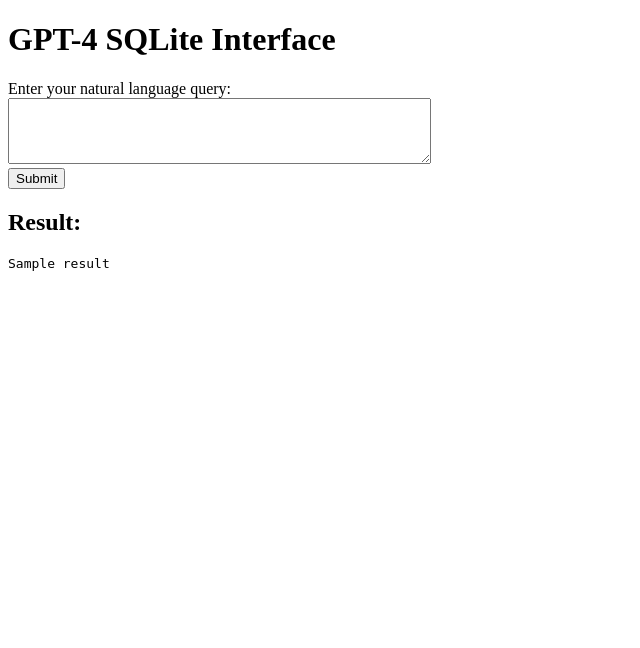
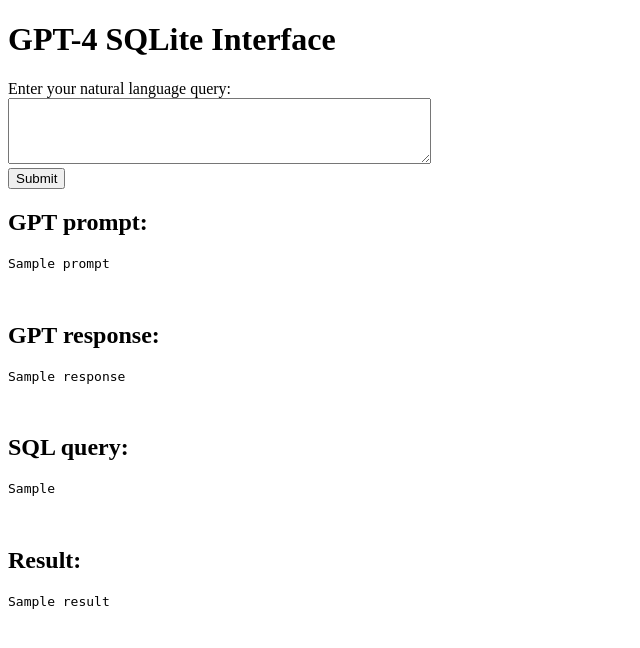
Before and after one commit to matthewgthomas/asylum-gpt, a Flask app: template templates/index.html in a window 1280 px wide. Shown: the top 648 px of the page, without its empty margins (0-640 px from the left). Run offline with Flask 2, Linux system fonts and the light colour scheme; the template is opened without the code that fills it: most values are stand-ins (such as "Sample title", 1, 10 or a date in 2020).

Commit message:
Show prompt, response, SQL query and result

```diff
--- a/app.py
+++ b/app.py
@@ -22,8 +22,8 @@ def index():
     if request.method == 'POST':
         query = request.form['query']
         # Process the query with GPT-4 and SQLite
-        result = process_query(query)
-        return render_template('index.html', result=result)
+        prompt, response, sql_query, result = process_query(query)
+        return render_template('index.html', prompt=prompt, response=response, sql_query=sql_query, result=result)
     return render_template('index.html')
 
 def get_database_schema():
@@ -52,7 +52,7 @@ def process_query(query):
 
     sql_query = response.choices[0].text.strip()
     result = execute_sql(sql_query)
-    return result
+    return prompt, response, sql_query, result
 
 def execute_sql(sql_query):
     try:
--- a/templates/index.html
+++ b/templates/index.html
@@ -12,6 +12,21 @@
         <textarea name="query" id="query" rows="4" cols="50" required></textarea><br>
         <input type="submit" value="Submit">
     </form>
+    {% if prompt %}
+    <h2>GPT prompt:</h2>
+    <pre>{{ prompt }}</pre>
+    {% endif %}
+    <br/>
+    {% if response %}
+    <h2>GPT response:</h2>
+    <pre>{{ response }}</pre>
+    {% endif %}
+    <br/>
+    {% if sql_query %}
+    <h2>SQL query:</h2>
+    <pre>{{ sql_query }}</pre>
+    {% endif %}
+    <br/>
     {% if result %}
     <h2>Result:</h2>
     <pre>{{ result }}</pre>
```
